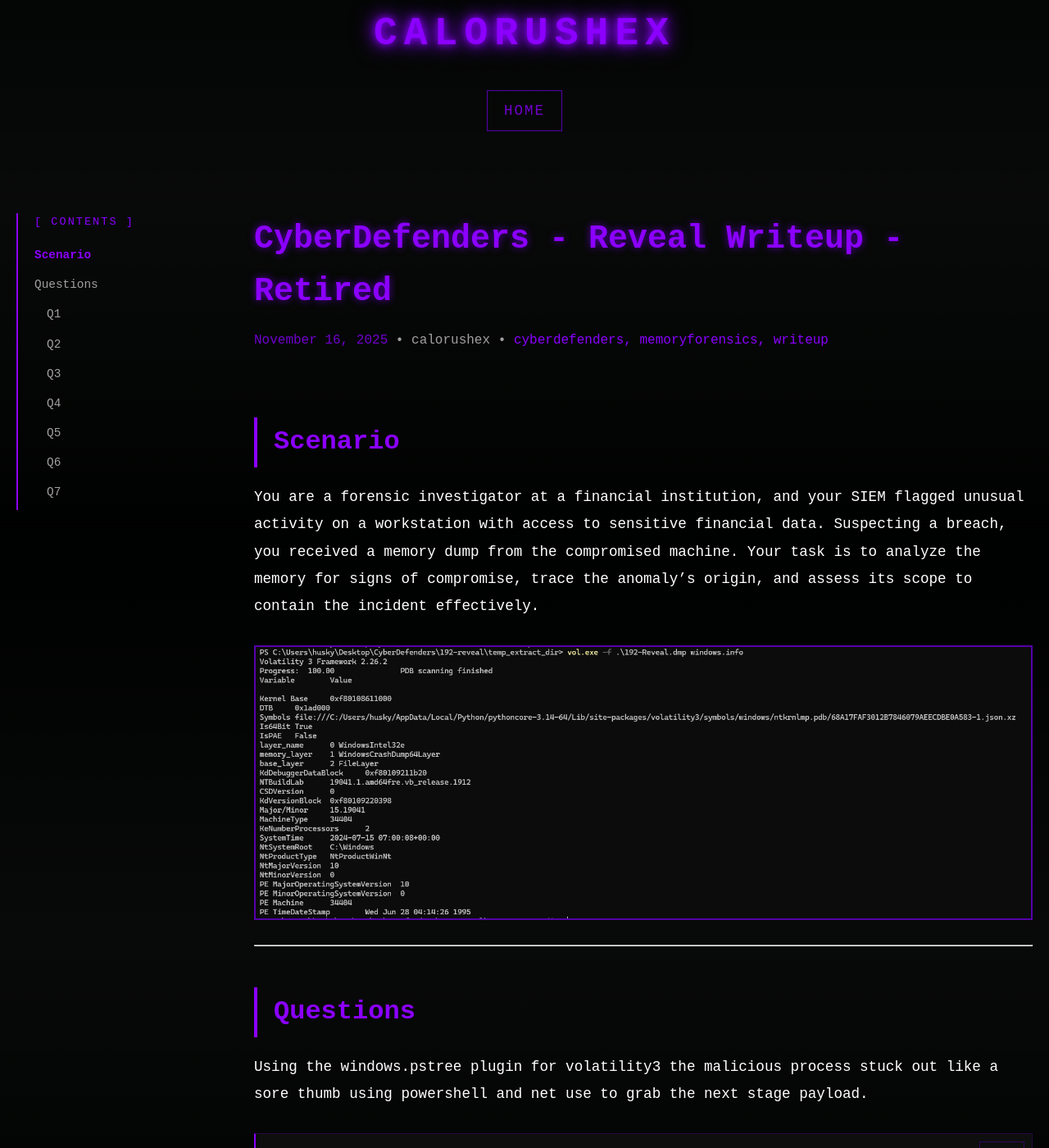
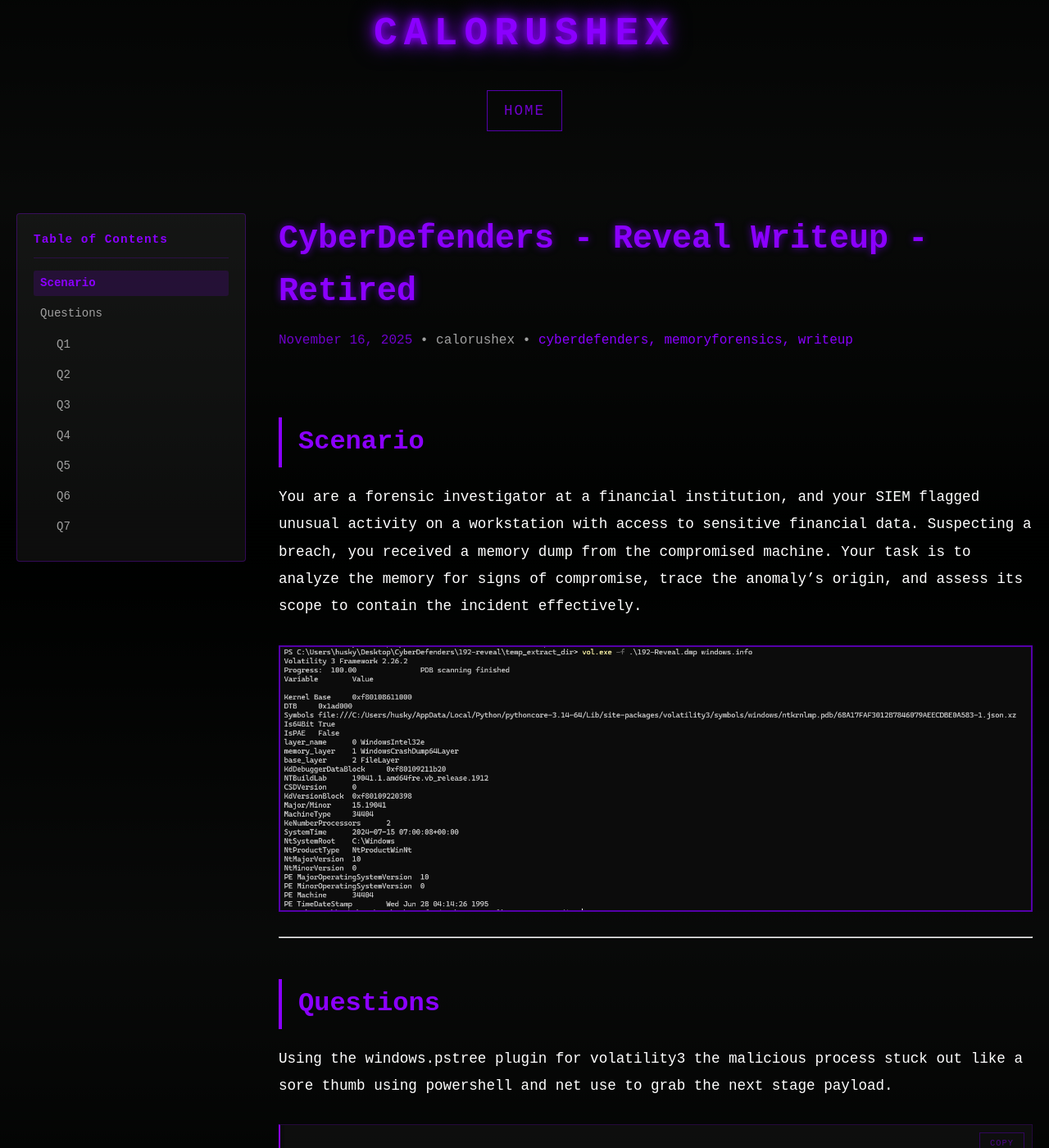
Before and after one commit to calorushex/calorushex.github.io, a Jekyll site: the page built from _posts/2025-11-16-cyberdefenders-reveal-writeup-retired.md, in a window 1280 px wide and 1400 px high, scrolled down 261 px. Shown: the whole window at 82% size. Built offline with Jekyll 4.4.1, drawn with Linux system fonts in a browser that asks for light colours.

Commit message:
Update TOC styling - add box background and hide on mobile

```diff
--- a/_layouts/post.html
+++ b/_layouts/post.html
@@ -5,8 +5,8 @@ layout: default
 <div class="post-layout">
     <!-- Table of Contents -->
     <aside class="toc-sidebar" id="toc-sidebar">
-        <nav class="toc-wrapper">
-            <div class="toc-title">[ CONTENTS ]</div>
+        <nav class="toc-wrapper ox-hugo-toc toc">
+            <div class="toc-title">Table of Contents</div>
             <ul id="toc" class="toc-list"></ul>
         </nav>
     </aside>
--- a/assets/css/main.css
+++ b/assets/css/main.css
@@ -265,7 +265,7 @@ body {
 }
 
 .toc-sidebar {
-    width: 250px;
+    width: 280px;
     flex-shrink: 0;
     position: sticky;
     top: 20px;
@@ -273,31 +273,35 @@ body {
 }
 
 .toc-wrapper {
-    background: transparent;
-    border-left: 2px solid var(--primary-accent);
-    padding-left: 20px;
+    background: rgba(255, 255, 255, 0.05);
+    border: 1px solid rgba(139, 0, 255, 0.3);
+    border-radius: 4px;
+    padding: 20px;
     overflow-y: auto;
     max-height: calc(100vh - 60px);
 }
 
 .toc-wrapper::-webkit-scrollbar {
-    width: 4px;
+    width: 6px;
 }
 
 .toc-wrapper::-webkit-scrollbar-track {
-    background: transparent;
+    background: rgba(0, 0, 0, 0.2);
 }
 
 .toc-wrapper::-webkit-scrollbar-thumb {
     background: var(--primary-accent-dark);
+    border-radius: 3px;
 }
 
 .toc-title {
     color: var(--primary-accent);
-    font-size: 0.85rem;
+    font-size: 0.9rem;
     margin-bottom: 15px;
-    letter-spacing: 2px;
-    font-weight: normal;
+    padding-bottom: 10px;
+    border-bottom: 1px solid rgba(139, 0, 255, 0.2);
+    letter-spacing: 1px;
+    font-weight: bold;
 }
 
 .toc-list {
@@ -307,11 +311,11 @@ body {
 }
 
 .toc-item {
-    margin-bottom: 8px;
+    margin-bottom: 6px;
 }
 
 .toc-item-h3 {
-    margin-left: 15px;
+    margin-left: 20px;
     font-size: 0.85rem;
 }
 
@@ -319,19 +323,22 @@ body {
     color: var(--text-secondary);
     text-decoration: none;
     display: block;
-    padding: 4px 0;
-    transition: color 0.2s ease;
-    font-size: 0.9rem;
-    line-height: 1.4;
+    padding: 5px 8px;
+    transition: all 0.2s ease;
+    font-size: 0.88rem;
+    line-height: 1.5;
+    border-radius: 3px;
 }
 
 .toc-link:hover {
-    color: var(--primary-accent-dim);
+    color: var(--primary-accent);
+    background: rgba(139, 0, 255, 0.1);
 }
 
 .toc-link.active {
     color: var(--primary-accent);
-    font-weight: bold;
+    background: rgba(139, 0, 255, 0.15);
+    font-weight: 600;
 }
 
 .post-wrapper {
@@ -344,42 +351,20 @@ body {
     max-width: none;
 }
 
-/* Mobile responsive */
+/* Hide TOC on smaller screens */
 @media (max-width: 1024px) {
-    .post-layout {
-        flex-direction: column;
-        gap: 20px;
+    .toc-sidebar {
+        display: none;
     }
 
-    .toc-sidebar {
-        width: 100%;
-        position: relative;
-        top: 0;
-        order: -1;
-        max-height: 300px;
-    }
-
-    .toc-wrapper {
-        max-height: 250px;
+    .post-layout {
+        padding: 0;
     }
 }
 
 @media (max-width: 768px) {
     .post-layout {
         padding: 0 10px;
-    }
-
-    .toc-wrapper {
-        max-height: 200px;
-        padding-left: 15px;
-    }
-
-    .toc-title {
-        font-size: 0.8rem;
-    }
-
-    .toc-link {
-        font-size: 0.85rem;
     }
 }
 
```
